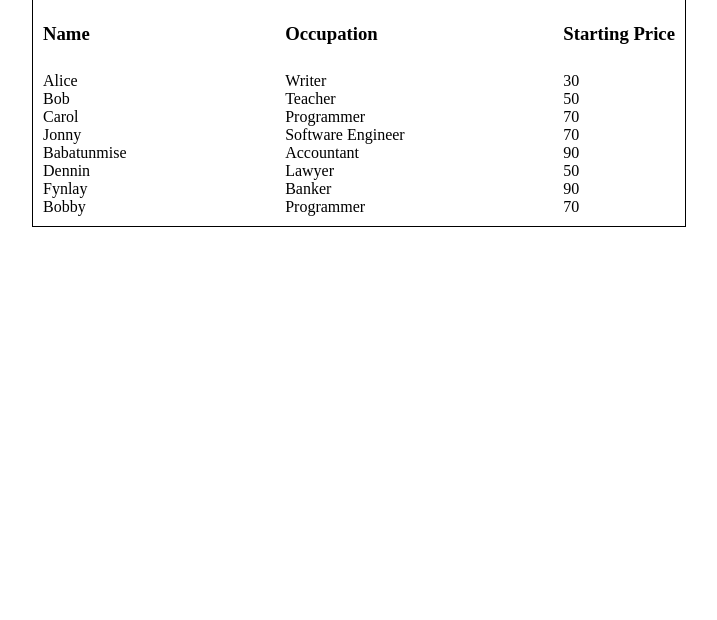
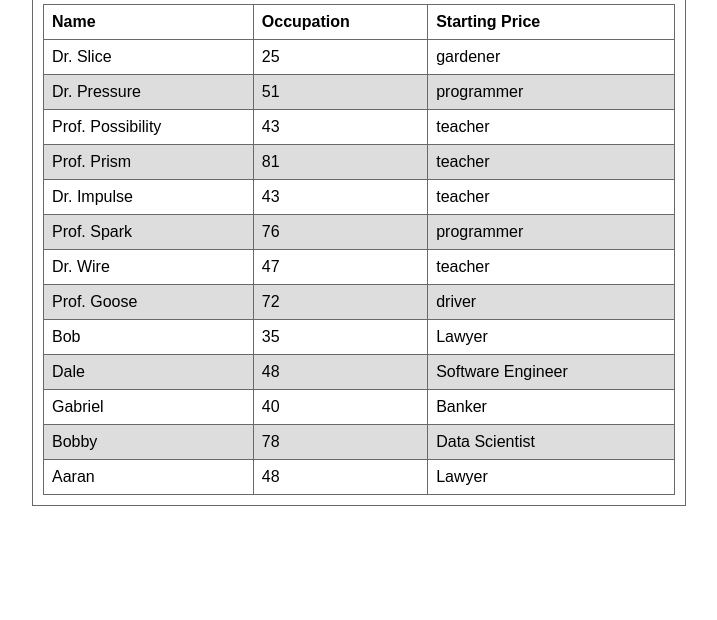
Before and after one commit to rmartinezusa/freelancer-forum, a plain HTML site: page index.html in a window 1280 px wide. Shown: the part 180-800 px from the top of the page, without its empty margins (281-998 px from the left). Drawn offline with Linux system fonts and the light colour scheme.

Commit message:
added html table, cleaned up code, and got average working. everithing is working better.

```diff
--- a/index.css
+++ b/index.css
@@ -1,33 +1,24 @@
 
 main {
+    border: 1px solid #696969;
     margin: auto;
+    padding: 10px;
+    text-align: center;
     width: 50%;
-    border: 1px solid #000;
-    padding: 10px;
 }
 
-header {
-    text-align: center;
-    font-family: sans-serif;
-}
+table {
+    font-family: arial, sans-serif;
+    border-collapse: collapse;
+    width: 100%;
+  }
 
-section {
-    display: flex;
-    justify-content: space-between;
-    gap: 1ch;
-    flex-wrap: wrap;
+  td, th {
+    border: 1px solid #696969;
+    text-align: left;
+    padding: 8px;
+  }
 
-}
-
-ul {
-    list-style-type: none;
-    margin: 0;
-    padding: 0;
-}
-
-
-
-.set-flex-column {
-    display: flex;
-    flex-direction: column;
-}
+  tr:nth-child(even) {
+    background-color: #dddddd;
+  }
--- a/index.html
+++ b/index.html
@@ -5,29 +5,36 @@
     <meta name="viewport" content="width=device-width, initial-scale=1.0">
     <title>Document</title>
     <link rel="stylesheet" href="index.css">
-    <script src="index.js"></script>
+    <script src="index.js" defer></script>
 </head>
 <body>
-
-    <main class="center-box">
-        <header>
+    <main>
+        <head>
             <h1>Freelancer Forum</h1>
-            <p>The average starting price is $30.</p>
+            <p>The average starting price is <span class="avg"></span>.</p>
             <h2>Available Freelancers</h2>
-        </header>
-        <section>
-            <section class="set-flex-column">
-                <h3>Name</h3>
-                <ul class="freelancer-name"></ul>
-            </section>
-            <section class="set-flex-column">
-                <h3>Occupation</h3>
-                <ul class="freelancer-occupation"></ul>
-            </section>
-            <section class="set-flex-column">
-                <h3>Starting Price</h3>
-                <ul class="freelancer-price"></ul>
-            </section>
+        </head>
+        <table>
+            <thead>
+                <tr>
+                    <th>Name</th>
+                    <th>Occupation</th>
+                    <th>Starting Price</th>
+                </tr>
+            </thead>
+            <tbody>
+                <tr>
+                    <td>Alice</td>
+                    <td>Writer</td>
+                    <td>$30</td>
+                </tr>
+                <tr>
+                    <td>Alice</td>
+                    <td>Writer</td>
+                    <td>$30</td>
+                </tr>
+            </tbody>
+        </table>
     </main>
 </body>
 </html>
--- a/index.js
+++ b/index.js
@@ -1,3 +1,4 @@
+// ===== State =====
 const names = [
 	"Aaran",
  	"Abaan",
@@ -94,62 +95,62 @@ const prices = [
 	100
 ];
 
-const listOfoccupations = [
-	{
-		name: "Alice",
-		occupation: "Writer",
-		price: 30
-	},
-	{
-		name: "Bob",
-		occupation: "Teacher",
-		price: 50
-	},
-	{
-		name: "Carol",
-		occupation: "Programmer",
-		price: 70
-	}
-];
+const freelancersArr = [
+    { name: "Dr. Slice", price: 25, occupation: "gardener" },
+    { name: "Dr. Pressure", price: 51, occupation: "programmer" },
+    { name: "Prof. Possibility", price: 43, occupation: "teacher" },
+    { name: "Prof. Prism", price: 81, occupation: "teacher" },
+    { name: "Dr. Impulse", price: 43, occupation: "teacher" },
+    { name: "Prof. Spark", price: 76, occupation: "programmer" },
+    { name: "Dr. Wire", price: 47, occupation: "teacher" },
+    { name: "Prof. Goose", price: 72, occupation: "driver" },
+  ];
 
-function addNewName() {
-	const name = names[Math.floor(Math.random() * names.length)];
-	const occupation = occupations[Math.floor(Math.random() * occupations.length)];
-	const price = prices[Math.floor(Math.random() * occupations.length)];
-	listOfoccupations.push({ name, occupation, price });
+let averagePrice = 0;
+
+function addFreelancer() {
+    const name = names[Math.floor(Math.random() * names.length)];
+    const occupation = occupations[Math.floor(Math.random() * occupations.length)];
+    const price = Math.floor(Math.random() * (100 - 20 + 1)) + 20;
+    freelancersArr.push({ name, occupation, price });
 }
 
-function renderOccupations() {
-	const freelancerName = document.querySelector(".freelancer-name");
-	const nameElements = listOfoccupations.map((element) => {
-		const nameElement = document.createElement("li");
-		nameElement.append(element.name);
-		return nameElement;
-	});
-	freelancerName.replaceChildren(...nameElements);
-
-	const freelancerOccupation = document.querySelector(".freelancer-occupation");
-	const occupationElements = listOfoccupations.map((element) => {
-		const occupationElement = document.createElement("li");
-		occupationElement.append(element.occupation);
-		return occupationElement;
-	});
-	freelancerOccupation.replaceChildren(...occupationElements);
-
-	const freelancerPrice = document.querySelector(".freelancer-price");
-	const priceElements = listOfoccupations.map((element) => {
-		const priceElement = document.createElement("li");
-		priceElement.append(element.price);
-		return priceElement;
-	});
-	freelancerPrice.replaceChildren(...priceElements);
+function getAverage() {
+    const total = freelancersArr.reduce((total, freelancer) => total + freelancer.price,0);
+    averagePrice = total/freelancersArr.length;
 }
 
+// ===== Render =====
+function renderFreelancers() {
+    const table = document.querySelector("tbody");
+    const freelancers = freelancersArr.map((freelancer) => {
+        const tr = document.createElement("tr");
+        tr.innerHTML = `
+            <td>${freelancer.name}</td>
+            <td>${freelancer.price}</td>
+            <td>${freelancer.occupation}</td>
+        `;
+        return tr;
+    });
+    table.replaceChildren(...freelancers);
+}
 
+function renderAveragePrice() {
+    const avg = document.querySelector(".avg");
+    avg.textContent = `$${averagePrice.toFixed(2)}`;
+}
 
-setInterval(() => {
-	addNewName();
-	renderOccupations();
+// ===== Script =====
+
+function render() {
+    getAverage();
+    renderFreelancers();
+    renderAveragePrice();
+}
+render();
+
+const freelancer = setInterval(() => {
+    addFreelancer();
+    getAverage();
+    render();
 }, 1000);
-
-renderOccupations();
```
